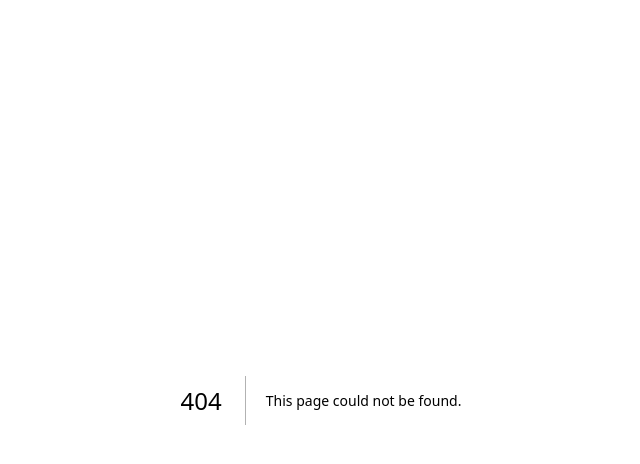
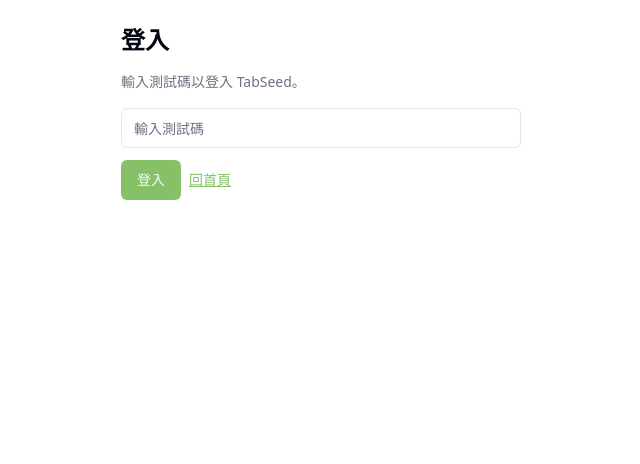
Before and after one commit to evaaaaawu/tabseed, a Next.js app: page /login in a window 1280 px wide. Before the commit this address had no page. Shown: the top 464 px of the page, without its empty margins (319-959 px from the left). Built offline with nearby package versions, Linux system fonts and the light colour scheme.

Commit message:
feat(auth): add /login page with test-code login; improve imports client error handling and redirect 401 to /login on Inbox/Kanban

```diff
--- a/src/app/inbox/page.tsx
+++ b/src/app/inbox/page.tsx
@@ -10,7 +10,7 @@ export default function InboxPage() {
 	const [open, setOpen] = useState(false);
 
 	const handleConfirm = async (target: ImportTarget) => {
-		// TODO: 串接瀏覽器擴充讀取全部開啟分頁
+		try {
 			const tabs = [{ url: window.location.href, title: document.title }];
 			await postImportsTabs(
 				{
@@ -20,6 +20,14 @@ export default function InboxPage() {
 				},
 				{ idempotencyKey: crypto.randomUUID() },
 			);
+		} catch (err) {
+			// @ts-expect-error check unauthorized flag from client
+			if ((err as any)?.isUnauthorized) {
+				window.location.href = '/login';
+				return;
+			}
+			throw err;
+		}
 	};
 
 	return (
--- a/src/app/kanban/page.tsx
+++ b/src/app/kanban/page.tsx
@@ -10,6 +10,7 @@ export default function KanbanIndexPage() {
 	const [open, setOpen] = useState(false);
 
 	const handleConfirm = async (target: ImportTarget) => {
+		try {
 			const tabs = [{ url: window.location.href, title: document.title }];
 			await postImportsTabs(
 				{
@@ -19,6 +20,14 @@ export default function KanbanIndexPage() {
 				},
 				{ idempotencyKey: crypto.randomUUID() },
 			);
+		} catch (err) {
+			// @ts-expect-error check unauthorized flag from client
+			if ((err as any)?.isUnauthorized) {
+				window.location.href = '/login';
+				return;
+			}
+			throw err;
+		}
 	};
 
 	return (
--- /dev/null
+++ b/src/app/login/page.tsx
@@ -0,0 +1,51 @@
+"use client";
+
+import { useState } from 'react';
+
+import { Button } from '@/components/ui/button';
+import { Input } from '@/components/ui/input';
+import { postTestLogin } from '@/lib/api/auth-client';
+
+export default function LoginPage() {
+	const [code, setCode] = useState("");
+	const [isLoading, setIsLoading] = useState(false);
+	const [error, setError] = useState<string | null>(null);
+
+	const handleSubmit = async (e: React.FormEvent) => {
+		e.preventDefault();
+		setError(null);
+		setIsLoading(true);
+		try {
+			await postTestLogin({ code });
+			window.location.href = "/inbox";
+		} catch (err) {
+			setError((err as Error).message);
+		} finally {
+			setIsLoading(false);
+		}
+	};
+
+	return (
+		<div className="mx-auto max-w-md p-6">
+			<h1 className="mb-4 text-2xl font-bold">登入</h1>
+			<p className="mb-4 text-sm text-muted-foreground">輸入測試碼以登入 TabSeed。</p>
+			<form onSubmit={handleSubmit} className="space-y-3">
+				<Input
+					placeholder="輸入測試碼"
+					value={code}
+					onChange={(e) => setCode(e.target.value)}
+					required
+				/>
+				<div className="flex items-center gap-2">
+					<Button type="submit" disabled={isLoading}>
+						{isLoading ? "登入中..." : "登入"}
+					</Button>
+					<a className="text-sm text-primary underline" href="/">
+						回首頁
+					</a>
+				</div>
+				{error ? <div className="text-sm text-destructive">{error}</div> : null}
+			</form>
+		</div>
+	);
+}
--- /dev/null
+++ b/src/lib/api/auth-client.ts
@@ -0,0 +1,20 @@
+"use client";
+
+export async function postTestLogin({ code }: { code: string }): Promise<void> {
+	const res = await fetch('/api/auth/test-login', {
+		method: 'POST',
+		headers: { 'Content-Type': 'application/json' },
+		body: JSON.stringify({ code }),
+		cache: 'no-store',
+	});
+	if (!res.ok) {
+		const text = await res.text();
+		throw new Error(`Login failed: ${res.status} ${text}`);
+	}
+}
+
+export async function getSession(): Promise<{ session: unknown } | null> {
+	const res = await fetch('/api/auth/test-login', { cache: 'no-store' });
+	if (!res.ok) return null;
+	return (await res.json()) as { session: unknown };
+}
--- a/src/lib/api/imports-client.ts
+++ b/src/lib/api/imports-client.ts
@@ -27,7 +27,11 @@ export async function postImportsTabs(
 
 	if (!res.ok) {
 		const errText = await res.text();
-		throw new Error(`POST /api/imports/tabs failed: ${res.status} ${errText}`);
+		const err = new Error(`POST /api/imports/tabs failed: ${res.status} ${errText}`);
+		// 在呼叫端可依據此旗標導向登入頁
+		// @ts-expect-error mark auth error for caller
+		(err as any).isUnauthorized = res.status === 401;
+		throw err;
 	}
 	return (await res.json()) as ImportsTabsResponse;
 }
```
Lines whose indentation alone changed are shown as unchanged.
